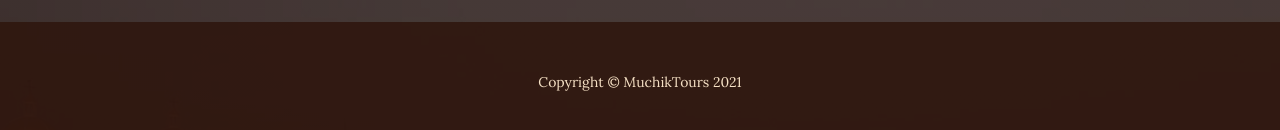
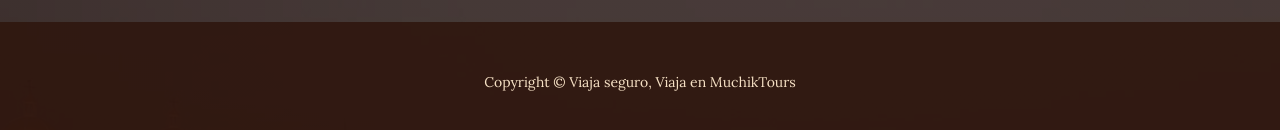
Before and after one commit to MissAngiee/MuchikTours, a plain HTML site: page products.html in a window 1280 px wide. Shown: the part 4129-4259 px from the top of the page. Drawn offline with nearby package versions, Linux system fonts and the light colour scheme.

Commit message:
Update products.html

```diff
--- a/products.html
+++ b/products.html
@@ -111,7 +111,7 @@
             </div>
         </section>
         <footer class="footer text-faded text-center py-5">
-            <div class="container"><p class="m-0 small">Copyright &copy; MuchikTours 2021</p></div>
+            <div class="container"><p class="m-0 small">Copyright &copy; Viaja seguro, Viaja en MuchikTours</p></div>
         </footer>
         <!-- Bootstrap core JS-->
         <script src="https://cdn.jsdelivr.net/npm/bootstrap@5.0.2/dist/js/bootstrap.bundle.min.js"></script>
```
